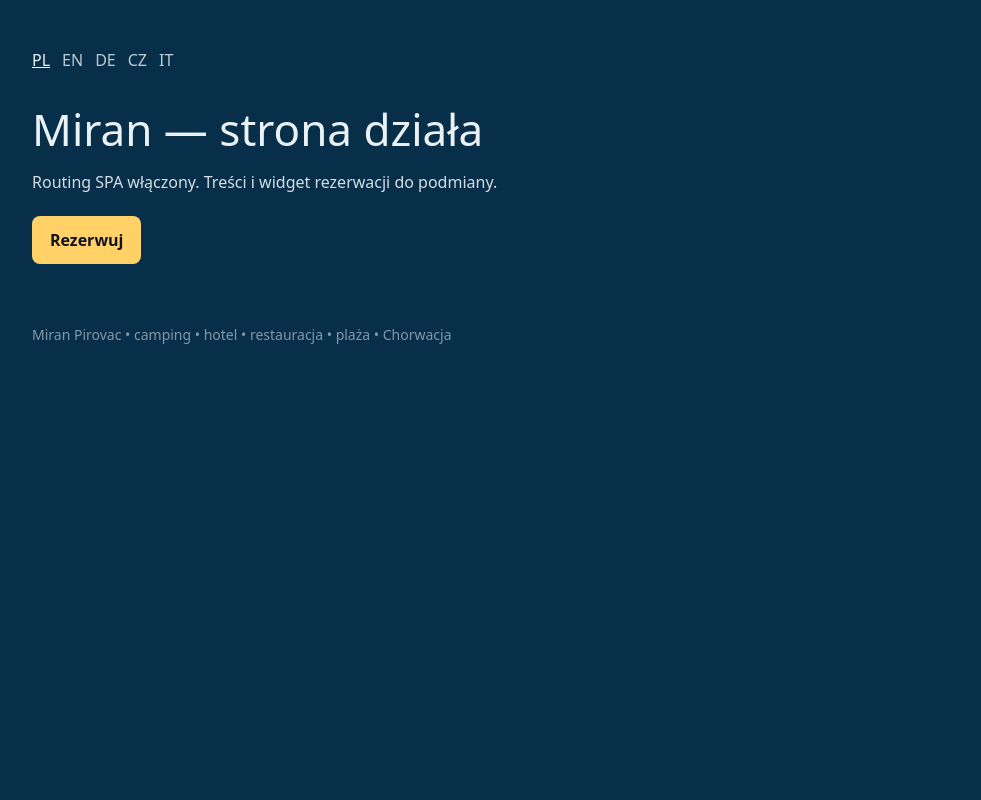
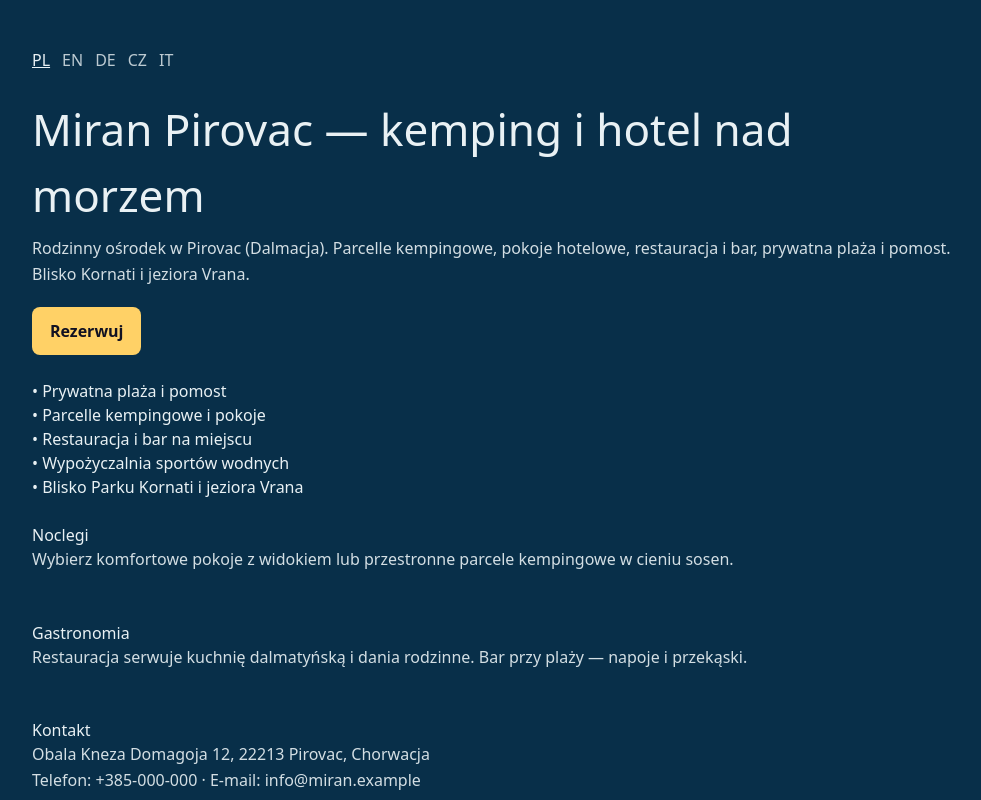
Before and after one commit to STudioK2/miran-website, a React (Vite) app: page / in a window 1280 px wide. Shown: the top 800 px of the page, without its empty margins (142-1123 px from the left). Built offline with nearby package versions, Linux system fonts and the light colour scheme.

Commit message:
Update main.jsx

```diff
--- a/src/main.jsx
+++ b/src/main.jsx
@@ -2,58 +2,285 @@ import React from "react";
 import { createRoot } from "react-dom/client";
 import "./index.css";
 
-const languages = ["pl","en","de","cz","it"];
+/* USTAW: docelowy link do rezerwacji */
+const BOOKING_URL = "https://booking.example.com/miran";
+
+const languages = ["pl", "en", "de", "cz", "it"];
 
 const t = {
-  pl: { title: "Miran — strona działa", subtitle: "Routing SPA włączony. Treści i widget rezerwacji do podmiany.", cta: "Rezerwuj", bookingUrl: "https://app.business.booking.com/xapp/pl/stay/details/21036?adultCount=1&aid=318615&aid_label=Polish_Croatia_PL_HR_29394677785-I0*khktTcUISY53rdnyZ6AS217291386223%3Apl%3Ata%3Ap1%3Ap2%3Aac%3Aap%3Aneg%3Afi55328758804%3Atidsa-325360801114%3Alp9197245%3Ali%3Adec%3Adm&checkinDate=2025-09-01&checkoutDate=2025-09-02&destinationId=-91928&destinationType=city&guestAccountCountryCode=HR&guestCurrency=EUR&label=zenodeeplinkpp&roomCount=1&searchLocation=Pirovac" },
-  en: { title: "Miran — site online", subtitle: "SPA routing enabled. Replace copy and booking widget.", cta: "Book now", bookingUrl: "https://app.business.booking.com/xapp/en-GB/stay/details/21036?adultCount=1&aid=318615&aid_label=Polish_Croatia_PL_HR_29394677785-I0*khktTcUISY53rdnyZ6AS217291386223%3Apl%3Ata%3Ap1%3Ap2%3Aac%3Aap%3Aneg%3Afi55328758804%3Atidsa-325360801114%3Alp9197245%3Ali%3Adec%3Adm&checkinDate=2025-09-01&checkoutDate=2025-09-02&destinationId=-91928&destinationType=city&guestAccountCountryCode=PL&guestCurrency=PLN&label=zenodeeplinkpp&roomCount=1&searchLocation=Pirovac" },
-  de: { title: "Miran — Seite online", subtitle: "SPA-Routing aktiv. Inhalte und Buchungs-Widget ersetzen.", cta: "Jetzt buchen", bookingUrl: "https://app.business.booking.com/xapp/de/stay/details/21036?adultCount=1&aid=318615&aid_label=Polish_Croatia_PL_HR_29394677785-I0*khktTcUISY53rdnyZ6AS217291386223%3Apl%3Ata%3Ap1%3Ap2%3Aac%3Aap%3Aneg%3Afi55328758804%3Atidsa-325360801114%3Alp9197245%3Ali%3Adec%3Adm&checkinDate=2025-09-01&checkoutDate=2025-09-02&destinationId=-91928&destinationType=city&guestAccountCountryCode=PL&guestCurrency=PLN&label=zenodeeplinkpp&roomCount=1&searchLocation=Pirovac" },
-  cz: { title: "Miran — web běží", subtitle: "SPA routing zapnut. Vyměňte texty a rezervační widget.", cta: "Rezervovat", bookingUrl: "https://booking.example.com/obiekt/miran" },
-  it: { title: "Miran — sito attivo", subtitle: "Routing SPA attivo. Sostituisci testi e widget di prenotazione.", cta: "Prenota", bookingUrl: "https://booking.example.com/obiekt/miran" },
+  pl: {
+    nav: { home: "Start", stay: "Noclegi", dining: "Gastronomia", contact: "Kontakt" },
+    hero: {
+      title: "Miran Pirovac — kemping i hotel nad morzem",
+      subtitle:
+        "Rodzinny ośrodek w Pirovac (Dalmacja). Parcelle kempingowe, pokoje hotelowe, restauracja i bar, prywatna plaża i pomost. Blisko Kornati i jeziora Vrana.",
+      cta: "Rezerwuj"
+    },
+    usps: [
+      "Prywatna plaża i pomost",
+      "Parcelle kempingowe i pokoje",
+      "Restauracja i bar na miejscu",
+      "Wypożyczalnia sportów wodnych",
+      "Blisko Parku Kornati i jeziora Vrana"
+    ],
+    stay: {
+      title: "Noclegi",
+      p1: "Wybierz komfortowe pokoje z widokiem lub przestronne parcele kempingowe w cieniu sosen.",
+    },
+    dining: {
+      title: "Gastronomia",
+      p1: "Restauracja serwuje kuchnię dalmatyńską i dania rodzinne. Bar przy plaży — napoje i przekąski."
+    },
+    contact: {
+      title: "Kontakt",
+      address: "Obala Kneza Domagoja 12, 22213 Pirovac, Chorwacja",
+      phoneLabel: "Telefon",
+      emailLabel: "E-mail",
+      map: "Pokaż na mapie"
+    },
+    labels: { book: "Rezerwuj", more: "Dowiedz się więcej" }
+  },
+
+  en: {
+    nav: { home: "Home", stay: "Stay", dining: "Dining", contact: "Contact" },
+    hero: {
+      title: "Miran Pirovac — seaside camping & hotel",
+      subtitle:
+        "Family resort in Pirovac, Dalmatia. Camping pitches, hotel rooms, restaurant & bar, private beach and pier. Near Kornati NP and Lake Vrana.",
+      cta: "Book now"
+    },
+    usps: [
+      "Private beach and pier",
+      "Pitches and rooms",
+      "On-site restaurant & bar",
+      "Water-sports rentals",
+      "Close to Kornati National Park"
+    ],
+    stay: {
+      title: "Stay",
+      p1: "Choose sea-view rooms or shaded camping pitches among pine trees."
+    },
+    dining: {
+      title: "Dining",
+      p1: "Dalmatian cuisine and family classics. Beach bar for drinks and snacks."
+    },
+    contact: {
+      title: "Contact",
+      address: "Obala Kneza Domagoja 12, 22213 Pirovac, Croatia",
+      phoneLabel: "Phone",
+      emailLabel: "E-mail",
+      map: "Open map"
+    },
+    labels: { book: "Book now", more: "Learn more" }
+  },
+
+  de: {
+    nav: { home: "Start", stay: "Wohnen", dining: "Gastronomie", contact: "Kontakt" },
+    hero: {
+      title: "Miran Pirovac — Camping & Hotel am Meer",
+      subtitle:
+        "Familienresort in Pirovac, Dalmatien. Stellplätze, Zimmer, Restaurant & Bar, Privatstrand und Steg. Nahe Nationalpark Kornaten und Vrana-See.",
+      cta: "Jetzt buchen"
+    },
+    usps: [
+      "Privatstrand mit Steg",
+      "Stellplätze und Zimmer",
+      "Restaurant & Bar vor Ort",
+      "Verleih für Wassersport",
+      "Nahe NP Kornaten"
+    ],
+    stay: {
+      title: "Wohnen",
+      p1: "Zimmer mit Meerblick oder schattige Stellplätze unter Pinien."
+    },
+    dining: {
+      title: "Gastronomie",
+      p1: "Dalmatinische Küche und Familienklassiker. Strandbar mit Drinks und Snacks."
+    },
+    contact: {
+      title: "Kontakt",
+      address: "Obala Kneza Domagoja 12, 22213 Pirovac, Kroatien",
+      phoneLabel: "Telefon",
+      emailLabel: "E-Mail",
+      map: "Karte öffnen"
+    },
+    labels: { book: "Jetzt buchen", more: "Mehr erfahren" }
+  },
+
+  cz: {
+    nav: { home: "Úvod", stay: "Ubytování", dining: "Gastronomie", contact: "Kontakt" },
+    hero: {
+      title: "Miran Pirovac — kemp a hotel u moře",
+      subtitle:
+        "Rodinný areál v Pirovaci, Dalmácie. Parcely pro karavany, hotelové pokoje, restaurace a bar, soukromá pláž a molo. Blízko NP Kornati a jezera Vrana.",
+      cta: "Rezervovat"
+    },
+    usps: [
+      "Soukromá pláž a molo",
+      "Parcely i pokoje",
+      "Restaurace a bar v areálu",
+      "Půjčovna vodních sportů",
+      "Blízko NP Kornati"
+    ],
+    stay: {
+      title: "Ubytování",
+      p1: "Pokoje s výhledem na moře nebo stinné parcely pod borovicemi."
+    },
+    dining: {
+      title: "Gastronomie",
+      p1: "Dalmatinská kuchyně a rodinná jídla. Plážový bar s nápoji a snacky."
+    },
+    contact: {
+      title: "Kontakt",
+      address: "Obala Kneza Domagoja 12, 22213 Pirovac, Chorvatsko",
+      phoneLabel: "Telefon",
+      emailLabel: "E-mail",
+      map: "Zobrazit mapu"
+    },
+    labels: { book: "Rezervovat", more: "Více informací" }
+  },
+
+  it: {
+    nav: { home: "Home", stay: "Alloggi", dining: "Ristorazione", contact: "Contatti" },
+    hero: {
+      title: "Miran Pirovac — campeggio e hotel sul mare",
+      subtitle:
+        "Resort per famiglie a Pirovac, Dalmazia. Piazzole, camere d’hotel, ristorante e bar, spiaggia privata e molo. Vicino al Parco Kornati e al lago Vrana.",
+      cta: "Prenota"
+    },
+    usps: [
+      "Spiaggia privata e molo",
+      "Piazzole e camere",
+      "Ristorante e bar",
+      "Noleggio sport acquatici",
+      "Vicino alle Kornati"
+    ],
+    stay: {
+      title: "Alloggi",
+      p1: "Camere vista mare o piazzole ombreggiate tra i pini."
+    },
+    dining: {
+      title: "Ristorazione",
+      p1: "Cucina dalmata e piatti per famiglie. Beach bar con drink e snack."
+    },
+    contact: {
+      title: "Contatti",
+      address: "Obala Kneza Domagoja 12, 22213 Pirovac, Croazia",
+      phoneLabel: "Telefono",
+      emailLabel: "E-mail",
+      map: "Apri mappa"
+    },
+    labels: { book: "Prenota", more: "Scopri di più" }
+  }
 };
 
+/* prosta detekcja języka ze ścieżki */
 function getLang() {
   const seg = window.location.pathname.replace(/^\/+/, "").split("/")[0];
   return languages.includes(seg) ? seg : "pl";
 }
+function pushLang(l) {
+  const path = l === "pl" ? "/" : `/${l}`;
+  window.history.pushState({}, "", path);
+}
+
+/* komponenty */
+function LangSwitch({ lang, onChange }) {
+  return (
+    <nav className="nav" aria-label="Language">
+      {languages.map((l) => (
+        <a
+          key={l}
+          href={l === "pl" ? "/" : `/${l}`}
+          onClick={(e) => {
+            e.preventDefault();
+            onChange(l);
+          }}
+          className={l === lang ? "active" : undefined}
+        >
+          {l.toUpperCase()}
+        </a>
+      ))}
+    </nav>
+  );
+}
+
+function Section({ id, title, children }) {
+  return (
+    <section id={id} className="hero" style={{ paddingTop: 24, paddingBottom: 24 }}>
+      <h2 style={{ marginTop: 0 }}>{title}</h2>
+      <div>{children}</div>
+    </section>
+  );
+}
 
 function App() {
-  const lang = getLang();
-  const copy = t[lang];
+  const [lang, setLang] = React.useState(getLang());
+  const c = t[lang];
 
-  function goto(l) {
-    const path = l === "pl" ? "/" : `/${l}`;
-    window.history.pushState({}, "", path);
-    root.render(<App />);
+  const phone = "+385-000-000"; // USTAW
+  const email = "info@miran.example"; // USTAW
+  const maps = "https://maps.google.com/?q=Obala+Kneza+Domagoja+12+Pirovac";
+
+  function changeLang(l) {
+    setLang(l);
+    pushLang(l);
   }
 
   return (
     <div className="container">
-      <nav className="nav">
-        {languages.map((l) => (
-          <a key={l} href={l === "pl" ? "/" : `/${l}`}
-             onClick={(e)=>{e.preventDefault(); goto(l);}}
-             className={l===lang ? "active" : undefined}>
-            {l.toUpperCase()}
+      <LangSwitch lang={lang} onChange={changeLang} />
+
+      <header className="hero">
+        <h1>{c.hero.title}</h1>
+        <p>{c.hero.subtitle}</p>
+        <a className="cta" href={BOOKING_URL} target="_blank" rel="noreferrer">
+          {c.hero.cta}
+        </a>
+      </header>
+
+      <ul>
+        {c.usps.map((x, i) => (
+          <li key={i}>• {x}</li>
+        ))}
+      </ul>
+
+      <Section id="stay" title={c.stay.title}>
+        <p>{c.stay.p1}</p>
+        {/* Obrazki opcjonalne – wrzuć pliki do public/images i odkomentuj */}
+        {/* <img src="/images/room.jpg" alt="Pokój" style={{maxWidth:'100%',borderRadius:12}}/> */}
+      </Section>
+
+      <Section id="dining" title={c.dining.title}>
+        <p>{c.dining.p1}</p>
+        {/* <img src="/images/restaurant.jpg" alt="Restauracja" style={{maxWidth:'100%',borderRadius:12}}/> */}
+      </Section>
+
+      <Section id="contact" title={c.contact.title}>
+        <p>{c.contact.address}</p>
+        <p>
+          {c.contact.phoneLabel}: <a href={`tel:${phone}`}>{phone}</a>
+          {" · "}
+          {c.contact.emailLabel}: <a href={`mailto:${email}`}>{email}</a>
+        </p>
+        <p>
+          <a className="cta" href={BOOKING_URL} target="_blank" rel="noreferrer">
+            {c.labels.book}
+          </a>{" "}
+          <a href={maps} target="_blank" rel="noreferrer" style={{ marginLeft: 12 }}>
+            {c.contact.map}
           </a>
-        ))}
-      </nav>
+        </p>
+      </Section>
 
-      <section className="hero">
-        <h1>{copy.title}</h1>
-        <p>{copy.subtitle}</p>
-        <a className="cta" href={copy.bookingUrl} target="_blank" rel="noreferrer">
-          {copy.cta}
-        </a>
-      </section>
-
-      <div className="footer">
-        <p>Miran Pirovac • camping • hotel • restauracja • plaża • Chorwacja</p>
-      </div>
+      <footer className="footer">
+        <p>© {new Date().getFullYear()} Miran Pirovac • camping • hotel • beach</p>
+      </footer>
     </div>
   );
 }
 
+/* render + obsługa wstecz/do przodu */
 const root = createRoot(document.getElementById("root"));
 root.render(<App />);
 window.addEventListener("popstate", () => root.render(<App />));
```
